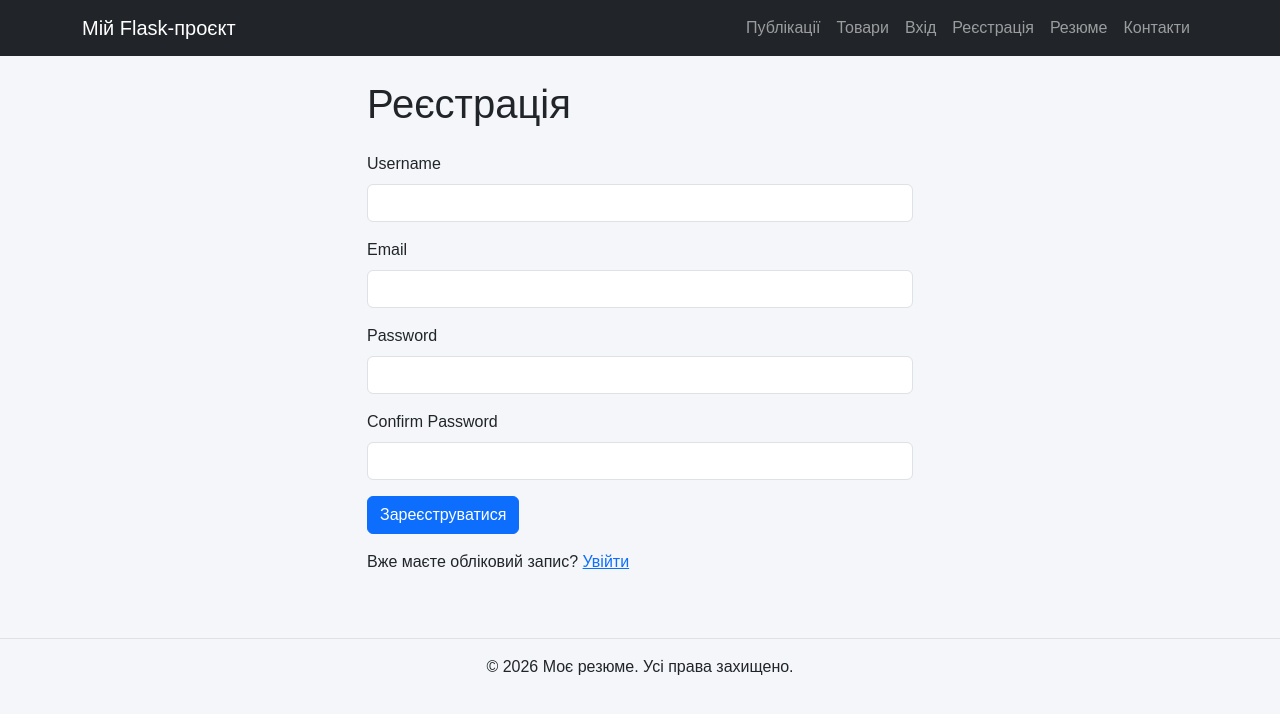
After one commit to NazarDemkiv/flask-app-lab, a Flask app: page /users/register in a window 1280 px wide. The commit adds this page. Shown: the top 714 px of the page. Run offline with Flask 3, Linux system fonts and the light colour scheme; some libraries are stand-ins or nearby versions.

Commit message:
add lab9

```diff
--- a/app/extensions.py
+++ b/app/extensions.py
@@ -1,3 +1,5 @@
+from flask_bcrypt import Bcrypt
+from flask_login import LoginManager
 from flask_migrate import Migrate
 from flask_session import Session
 from flask_sqlalchemy import SQLAlchemy
@@ -10,9 +12,9 @@ convention = {
     "fk": "fk_%(table_name)s_%(column_0_name)s_%(referred_table_name)s",
     "pk": "pk_%(table_name)s",
 }
-
 metadata = MetaData(naming_convention=convention)
-
 db = SQLAlchemy(metadata=metadata)
 migrate = Migrate()
 session = Session()
+bcrypt = Bcrypt()
+login_manager = LoginManager()
--- a/app/templates/includes/navbar.html
+++ b/app/templates/includes/navbar.html
@@ -1,18 +1,19 @@
 <nav class="navbar navbar-expand-lg navbar-dark bg-dark">
     <div class="container">
         <a class="navbar-brand" href="{{ url_for('resume') }}">Мій Flask-проєкт</a>
-        <button class="navbar-toggler" type="button" data-bs-toggle="collapse" data-bs-target="#mainNavbar" aria-controls="mainNavbar" aria-expanded="false" aria-label="Відкрити меню">
-            <span class="navbar-toggler-icon"></span>
-        </button>
-        <div class="collapse navbar-collapse" id="mainNavbar">
-            <div class="navbar-nav ms-auto">
-                <a class="nav-link" href="{{ url_for('posts.post_list') }}">Публікації</a>
-                <a class="nav-link" href="{{ url_for('products.products_list') }}">Товари</a>
+        <button class="navbar-toggler" type="button" data-bs-toggle="collapse" data-bs-target="#mainNavbar" aria-controls="mainNavbar" aria-expanded="false" aria-label="Відкрити меню"><span class="navbar-toggler-icon"></span></button>
+        <div class="collapse navbar-collapse" id="mainNavbar"><div class="navbar-nav ms-auto">
+            <a class="nav-link" href="{{ url_for('posts.post_list') }}">Публікації</a>
+            <a class="nav-link" href="{{ url_for('products.products_list') }}">Товари</a>
+            {% if current_user.is_authenticated %}
+                <a class="nav-link" href="{{ url_for('users.account') }}">Профіль</a>
+                <a class="nav-link" href="{{ url_for('users.logout') }}">Вихід</a>
+            {% else %}
                 <a class="nav-link" href="{{ url_for('users.login') }}">Вхід</a>
-                <a class="nav-link" href="{{ url_for('users.profile') }}">Профіль</a>
-                <a class="nav-link" href="{{ url_for('resume') }}">Резюме</a>
-                <a class="nav-link" href="{{ url_for('contacts') }}">Контакти</a>
-            </div>
-        </div>
+                <a class="nav-link" href="{{ url_for('users.register') }}">Реєстрація</a>
+            {% endif %}
+            <a class="nav-link" href="{{ url_for('resume') }}">Резюме</a>
+            <a class="nav-link" href="{{ url_for('contacts') }}">Контакти</a>
+        </div></div>
     </div>
 </nav>
--- /dev/null
+++ b/app/users/forms.py
@@ -0,0 +1,41 @@
+import re
+
+from flask_wtf import FlaskForm
+from wtforms import BooleanField, PasswordField, StringField, SubmitField
+from wtforms.validators import DataRequired, Email, EqualTo, Length, Regexp, ValidationError
+
+from ..extensions import db
+from .models import User
+
+
+class RegistrationForm(FlaskForm):
+    username = StringField(
+        "Username",
+        validators=[
+            DataRequired(), Length(min=4, max=80),
+            Regexp(r"^[A-Za-z0-9_.]+$", message="Username може містити лише літери, цифри, крапки та підкреслення."),
+        ],
+    )
+    email = StringField("Email", validators=[DataRequired(), Email(), Length(max=120)])
+    password = PasswordField("Password", validators=[DataRequired(), Length(min=6, message="Пароль має містити щонайменше 6 символів.")])
+    confirm_password = PasswordField(
+        "Confirm Password", validators=[DataRequired(), EqualTo("password", message="Паролі повинні збігатися.")]
+    )
+    submit = SubmitField("Зареєструватися")
+
+    def validate_username(self, field):
+        username = field.data.strip()
+        if db.session.scalar(db.select(User).where(User.username == username)):
+            raise ValidationError("Це ім'я користувача вже зайняте.")
+
+    def validate_email(self, field):
+        email = field.data.strip().lower()
+        if db.session.scalar(db.select(User).where(User.email == email)):
+            raise ValidationError("Користувач із такою електронною поштою вже зареєстрований.")
+
+
+class LoginForm(FlaskForm):
+    email = StringField("Email", validators=[DataRequired(), Email()])
+    password = PasswordField("Password", validators=[DataRequired()])
+    remember = BooleanField("Remember Me")
+    submit = SubmitField("Login")
--- /dev/null
+++ b/app/users/templates/users/register.html
@@ -0,0 +1,14 @@
+{% extends 'base.html' %}
+{% block title %}Реєстрація{% endblock %}
+{% block content %}
+<div class="row justify-content-center"><div class="col-md-7 col-lg-6">
+<h1 class="mb-4">Реєстрація</h1>
+<form method="post" novalidate>{{ form.hidden_tag() }}
+{% for field in [form.username, form.email, form.password, form.confirm_password] %}
+<div class="mb-3">{{ field.label(class="form-label") }}{{ field(class="form-control" + (" is-invalid" if field.errors else "")) }}
+{% for error in field.errors %}<div class="invalid-feedback d-block">{{ error }}</div>{% endfor %}</div>
+{% endfor %}
+{{ form.submit(class="btn btn-primary") }}</form>
+<p class="mt-3">Вже маєте обліковий запис? <a href="{{ url_for('users.login') }}">Увійти</a></p>
+</div></div>
+{% endblock %}
--- a/app/users/views.py
+++ b/app/users/views.py
@@ -1,9 +1,11 @@
-from flask import flash, make_response, redirect, render_template, request, session, url_for
+from flask import flash, make_response, redirect, render_template, request, url_for
+from flask_login import current_user, login_required, login_user, logout_user
+from sqlalchemy import select
 
+from ..extensions import db
 from . import user_bp
-
-USERNAME = "Nazar"
-PASSWORD = "12345"
+from .forms import LoginForm, RegistrationForm
+from .models import User
 
 
 @user_bp.route("/hi/<string:name>")
@@ -18,24 +20,64 @@ def admin():
     return redirect(to_url)
 
 
+@user_bp.route("/register", methods=["GET", "POST"])
+def register():
+    if current_user.is_authenticated:
+        return redirect(url_for("users.account"))
+
+    form = RegistrationForm()
+    if form.validate_on_submit():
+        user = User(
+            username=form.username.data.strip(),
+            email=form.email.data.strip().lower(),
+        )
+        user.set_password(form.password.data)
+        db.session.add(user)
+        db.session.commit()
+        login_user(user)
+        flash("Реєстрація успішна. Вас автоматично авторизовано.", "success")
+        return redirect(url_for("users.account"))
+
+    return render_template("register.html", form=form)
+
+
 @user_bp.route("/login", methods=["GET", "POST"])
 def login():
-    if request.method == "POST":
-        username = request.form.get("username", "")
-        password = request.form.get("password", "")
-        if username == USERNAME and password == PASSWORD:
-            session["username"] = username
+    if current_user.is_authenticated:
+        return redirect(url_for("users.account"))
+
+    form = LoginForm()
+    if form.validate_on_submit():
+        email = form.email.data.strip().lower()
+        user = db.session.scalar(select(User).where(User.email == email))
+        if user is not None and user.check_password(form.password.data):
+            login_user(user, remember=form.remember.data)
             flash("Ви успішно увійшли в систему.", "success")
-            return redirect(url_for("users.profile"))
-        flash("Неправильне ім'я користувача або пароль.", "error")
-    return render_template("login.html")
+            next_page = request.args.get("next")
+            if next_page and next_page.startswith("/") and not next_page.startswith("//"):
+                return redirect(next_page)
+            return redirect(url_for("users.account"))
+        flash("Неправильна електронна пошта або пароль.", "error")
+
+    return render_template("login.html", form=form)
+
+
+@user_bp.route("/account")
+@login_required
+def account():
+    return render_template("account.html", user=current_user)
+
+
+@user_bp.route("/all")
+@login_required
+def users_list():
+    users = db.session.scalars(select(User).order_by(User.id)).all()
+    return render_template("users_list.html", users=users)
 
 
 @user_bp.route("/profile", methods=["GET", "POST"])
+@login_required
 def profile():
-    if "username" not in session:
-        flash("Спочатку потрібно увійти в систему.", "error")
-        return redirect(url_for("users.login"))
 
     if request.method == "POST":
         if "key" in request.form:
@@ -78,18 +120,17 @@ def profile():
     )
 
 
-@user_bp.route("/logout")
+@user_bp.route("/logout", methods=["GET", "POST"])
+@login_required
 def logout():
-    session.pop("username", None)
-    flash("Ви вийшли із системи.", "success")
+    logout_user()
+    flash("Ви вийшли із системи.", "info")
     return redirect(url_for("users.login"))
 
 
 @user_bp.route("/profile/theme", methods=["POST"])
+@login_required
 def change_theme():
-    if "username" not in session:
-        flash("Спочатку потрібно увійти в систему.", "error")
-        return redirect(url_for("users.login"))
 
     theme = request.form.get("theme")
     if theme not in ["light", "dark"]:
--- a/requirements.txt
+++ b/requirements.txt
@@ -5,3 +5,7 @@ Flask-SQLAlchemy>=3.1,<4.0
 Flask-WTF>=1.2,<2.0
 python-dotenv>=1.0,<2.0
 TinyDB>=4.8,<5.0
+
+Flask-Bcrypt>=1.0.1,<2.0
+Flask-Login>=0.6.3,<1.0
+email-validator>=2.2,<3.0
```
Also changed, not shown: app/__init__.py (+13 -1 lines), app/users/models.py (+11 -5 lines), app/users/templates/users/account.html (added, +11 -0 lines), app/users/templates/users/login.html (+10 -13 lines), app/users/templates/users/users_list.html (added, +11 -0 lines), tests/test_auth.py (added, +107 -0 lines).
